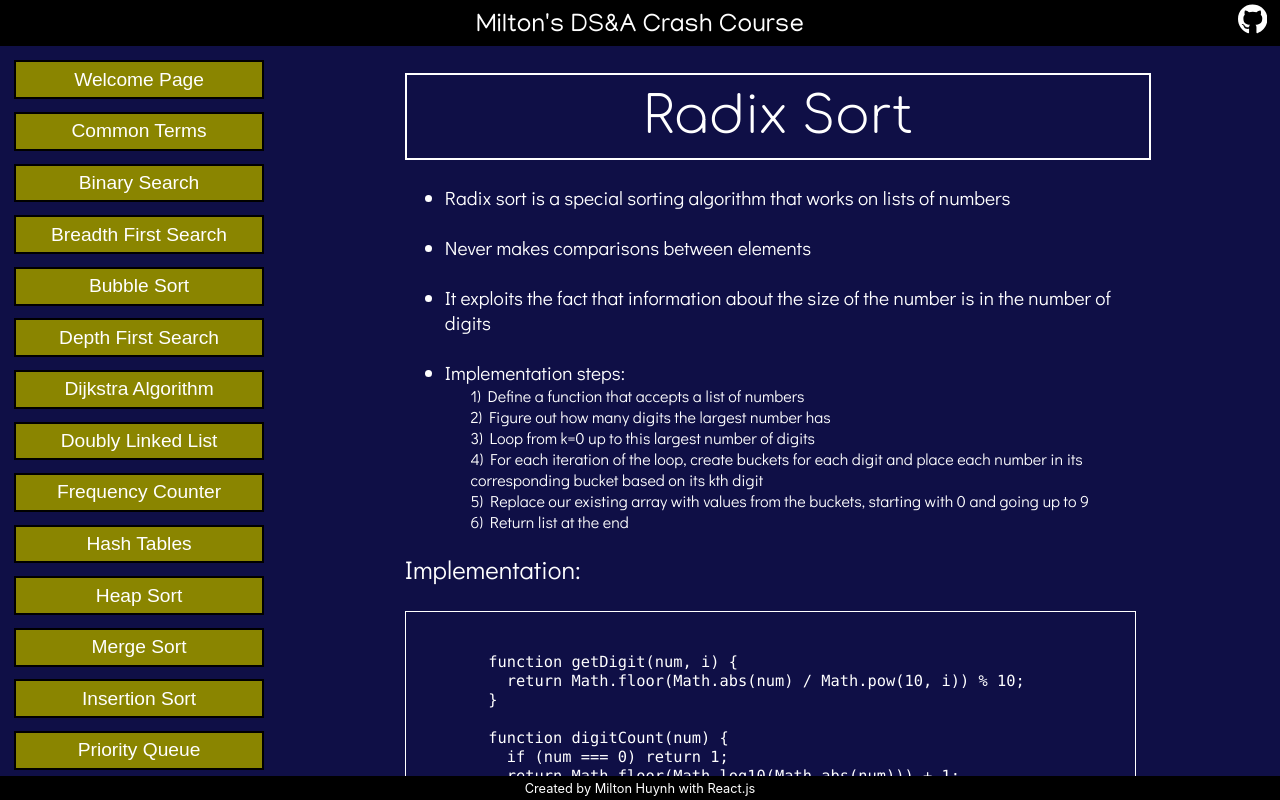
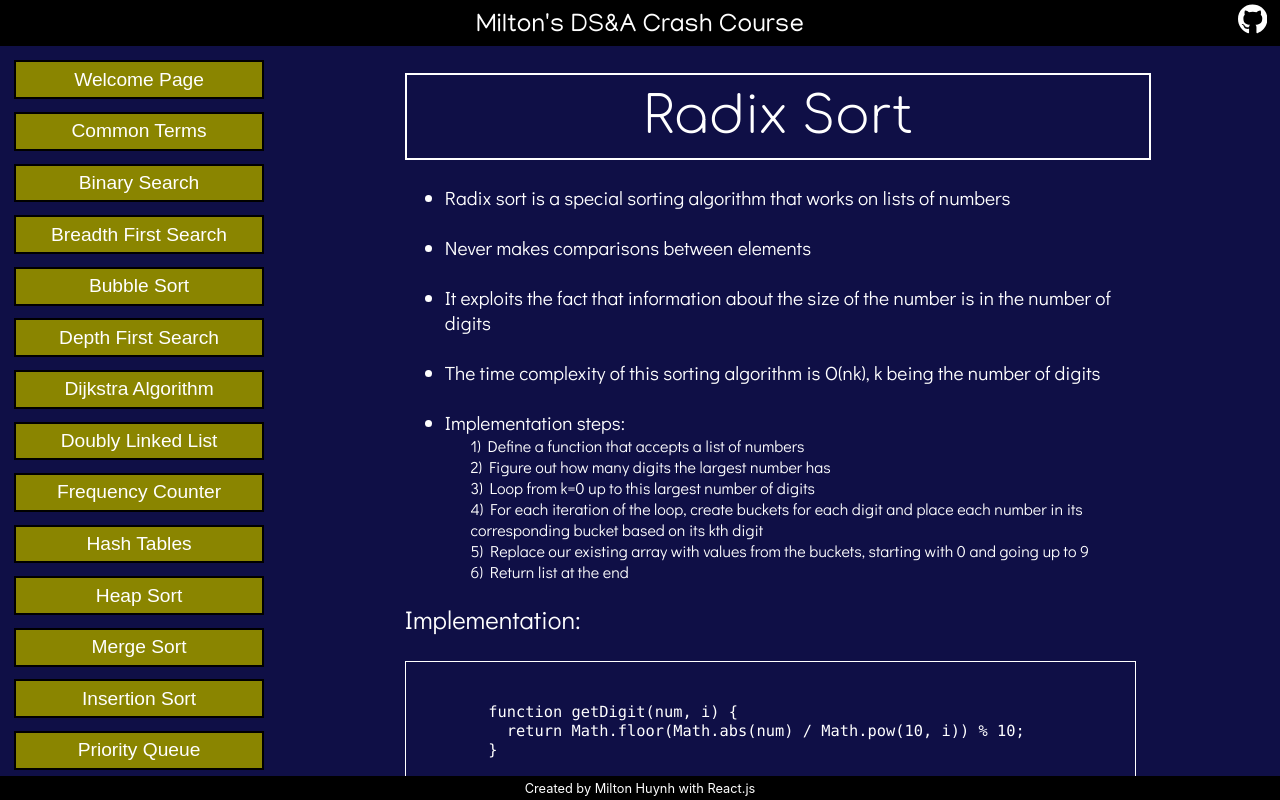
Before and after one commit to miltonhuynh/DSA-guide, a React (Create React App) app in the folder app/: page /DSA-guide/RadixSort in a window 1280 px wide. Built offline with nearby package versions, Linux system fonts and the light colour scheme; a web font is replaced by a local one.

Commit message:
Added time complexity of radix sort

```diff
--- a/app/src/Concepts/RadixSort.js
+++ b/app/src/Concepts/RadixSort.js
@@ -42,6 +42,7 @@ export default function RadixSort() {
                 <li>Radix sort is a special sorting algorithm that works on lists of numbers</li><br/>
                 <li>Never makes comparisons between elements</li><br/>
                 <li>It exploits the fact that information about the size of the number is in the number of digits</li><br/>
+                <li>The time complexity of this sorting algorithm is O(nk), k being the number of digits</li><br/>
                 <li>Implementation steps:</li>
                 <div class="indent font-sm">
                   <div>1) Define a function that accepts a list of numbers</div>
```
